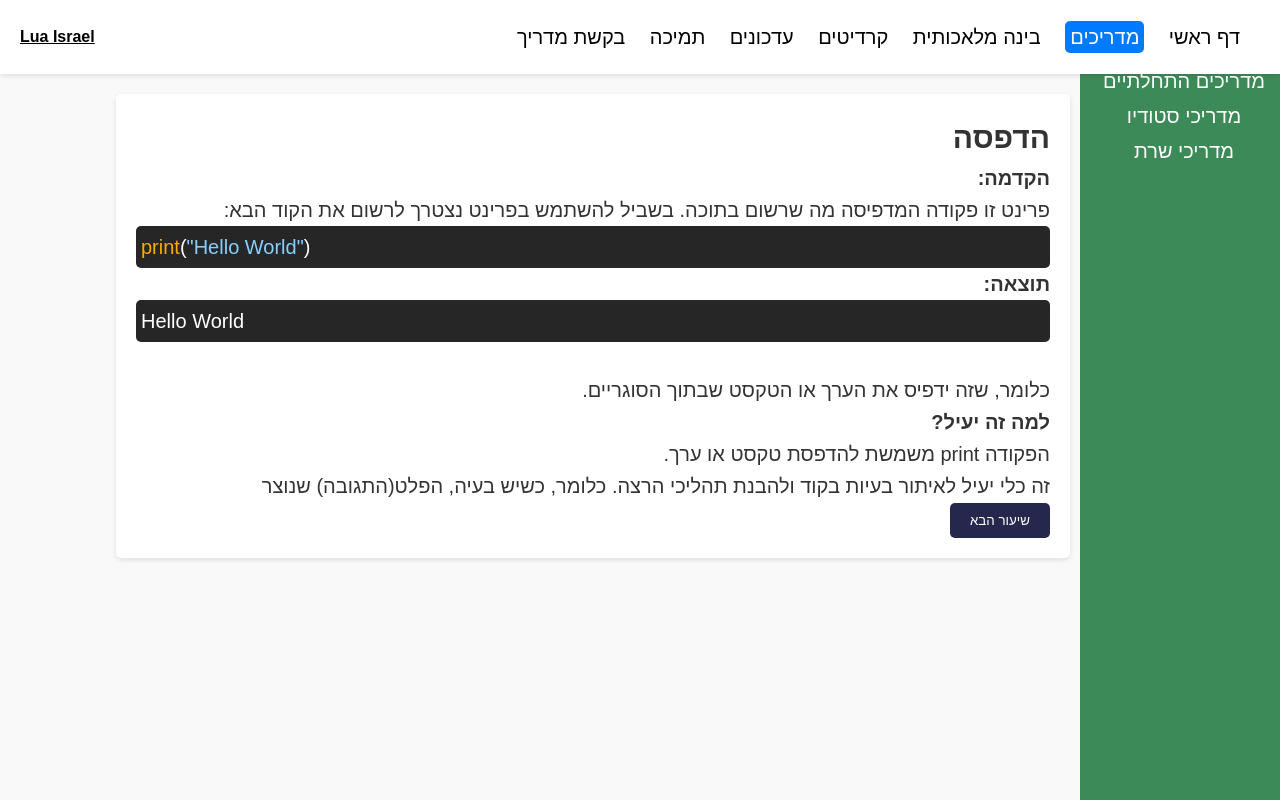
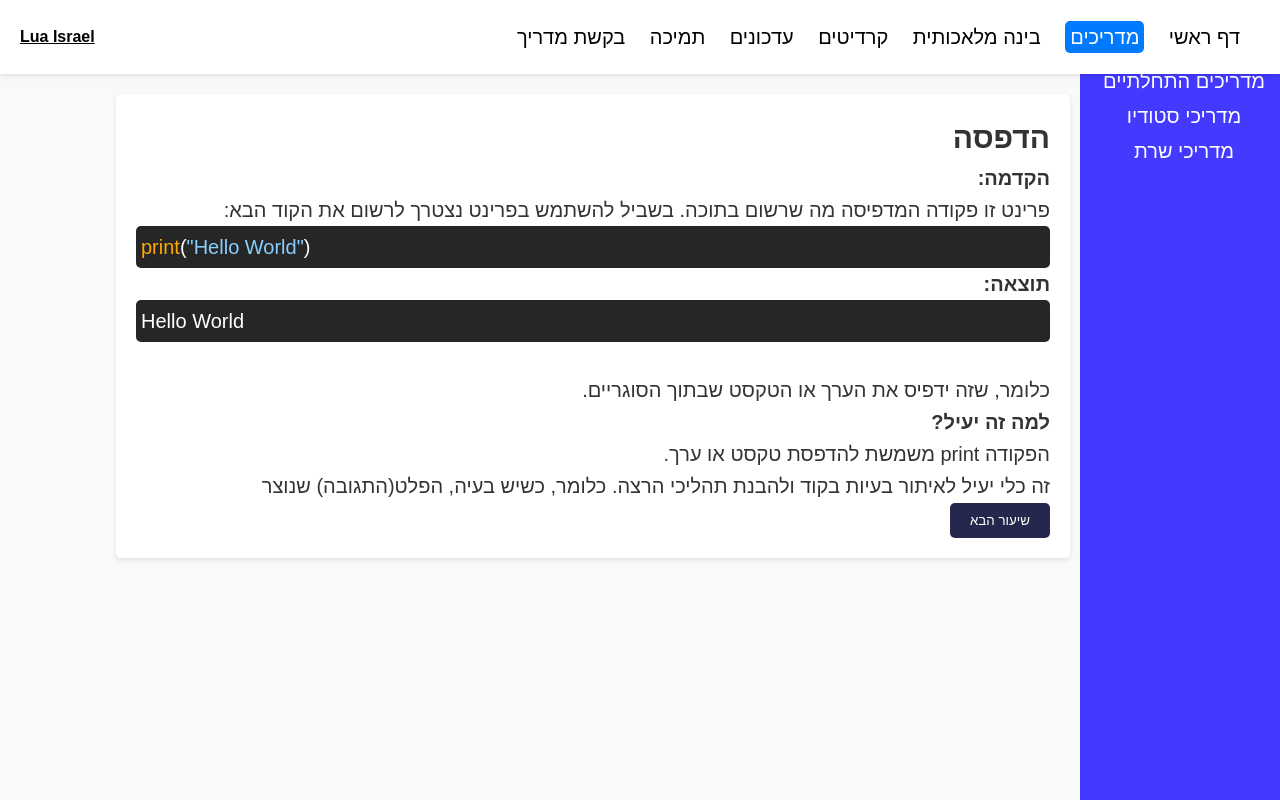
Before and after one commit to EVPlayerR/LuaIsrael, a Flask app: page /lessons in a window 1280 px wide. Run offline with Flask 3, Linux system fonts and the light colour scheme; some libraries are stand-ins or nearby versions; some web fonts are replaced.

Commit message:
Update lesson.html

```diff
--- a/templates/lesson.html
+++ b/templates/lesson.html
@@ -7,7 +7,7 @@
 
 
 {% block content %}
-<div class="sidenav" style="background-color: rgb(61, 138, 89);">
+<div class="sidenav" style="background-color: rgb(67, 57, 255);">
     <a style="border: 1px solid rgb(191, 189, 189); padding: 5px; background-color: rgb(191, 189, 189); color: white;" href="index.html" class="underline">חזרה לדף הראשי</a>
     <!-- קטגורייה 1 -->
     <button class="dropdown-btn">מדריכים התחלתיים
```
